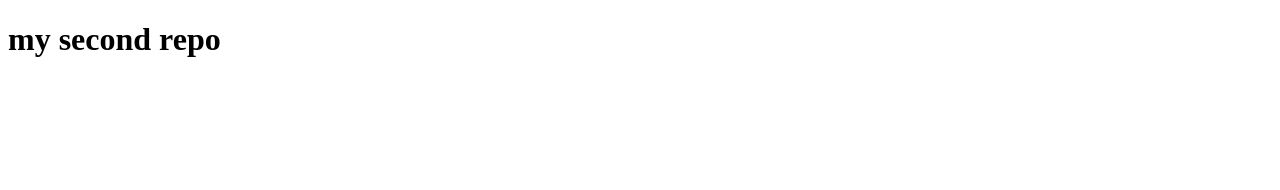
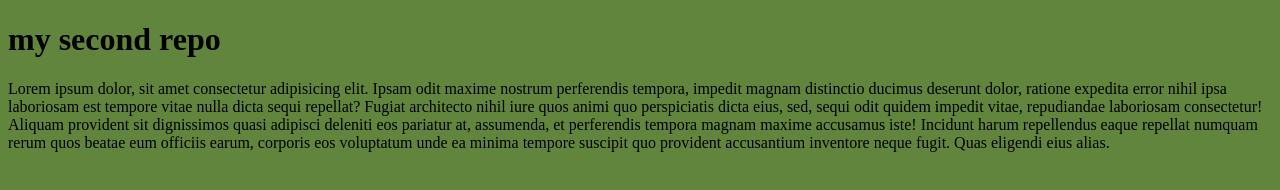
Before and after one commit to AzharUddin1996/my_second_repo, a plain HTML site: page index.html in a window 1280 px wide. Drawn offline with Linux system fonts and the light colour scheme.

Commit message:
new added

```diff
--- a/index.html
+++ b/index.html
@@ -5,8 +5,14 @@
     <meta http-equiv="X-UA-Compatible" content="IE=edge">
     <meta name="viewport" content="width=device-width, initial-scale=1.0">
     <title>Document</title>
+    <style>
+        body{
+            background-color: rgb(97, 133, 61);
+        }
+    </style>
 </head>
 <body>
     <h1>my second repo</h1>
+    <p>Lorem ipsum dolor, sit amet consectetur adipisicing elit. Ipsam odit maxime nostrum perferendis tempora, impedit magnam distinctio ducimus deserunt dolor, ratione expedita error nihil ipsa laboriosam est tempore vitae nulla dicta sequi repellat? Fugiat architecto nihil iure quos animi quo perspiciatis dicta eius, sed, sequi odit quidem impedit vitae, repudiandae laboriosam consectetur! Aliquam provident sit dignissimos quasi adipisci deleniti eos pariatur at, assumenda, et perferendis tempora magnam maxime accusamus iste! Incidunt harum repellendus eaque repellat numquam rerum quos beatae eum officiis earum, corporis eos voluptatum unde ea minima tempore suscipit quo provident accusantium inventore neque fugit. Quas eligendi eius alias.</p>
 </body>
 </html>
```
